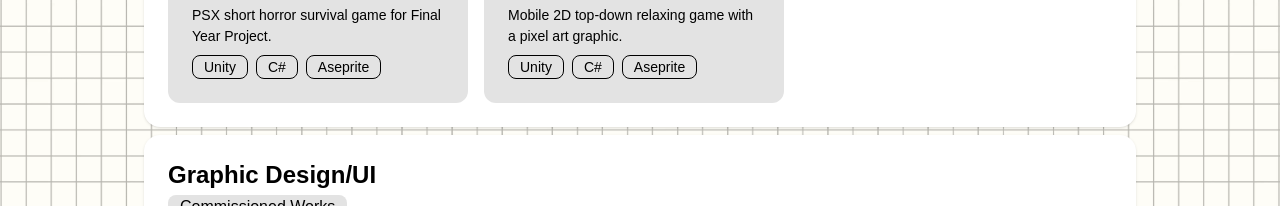
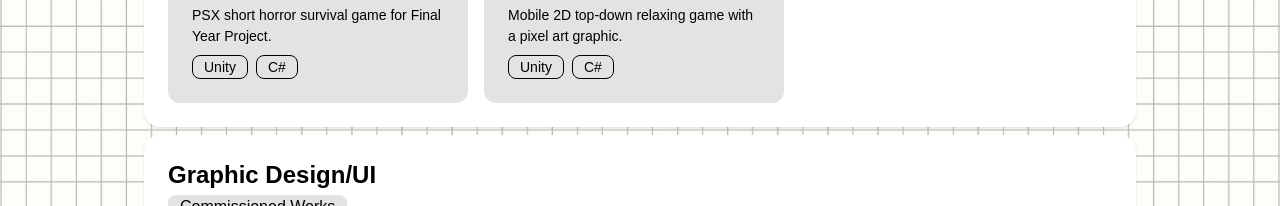
Before and after one commit to AnxavY/anxavy.github.io, a website: page creations.html in a window 1280 px wide. Shown: the part 797-1003 px from the top of the page. Drawn offline with Linux system fonts and the light colour scheme; a web font is replaced by a local one.

Commit message:
Remove unnecessary tag from creations

```diff
--- a/creations.html
+++ b/creations.html
@@ -80,7 +80,6 @@
                     <div class="card-actions justify-start">
                       <div class="badge badge-outline">Unity</div>
                       <div class="badge badge-outline">C#</div>
-                      <div class="badge badge-outline">Aseprite</div>
                     </div>
                   </div>
                 </div>
@@ -98,7 +97,6 @@
                     <div class="card-actions justify-start">
                       <div class="badge badge-outline">Unity</div>
                       <div class="badge badge-outline">C#</div>
-                      <div class="badge badge-outline">Aseprite</div>
                     </div>
                   </div>
                 </div>
```
